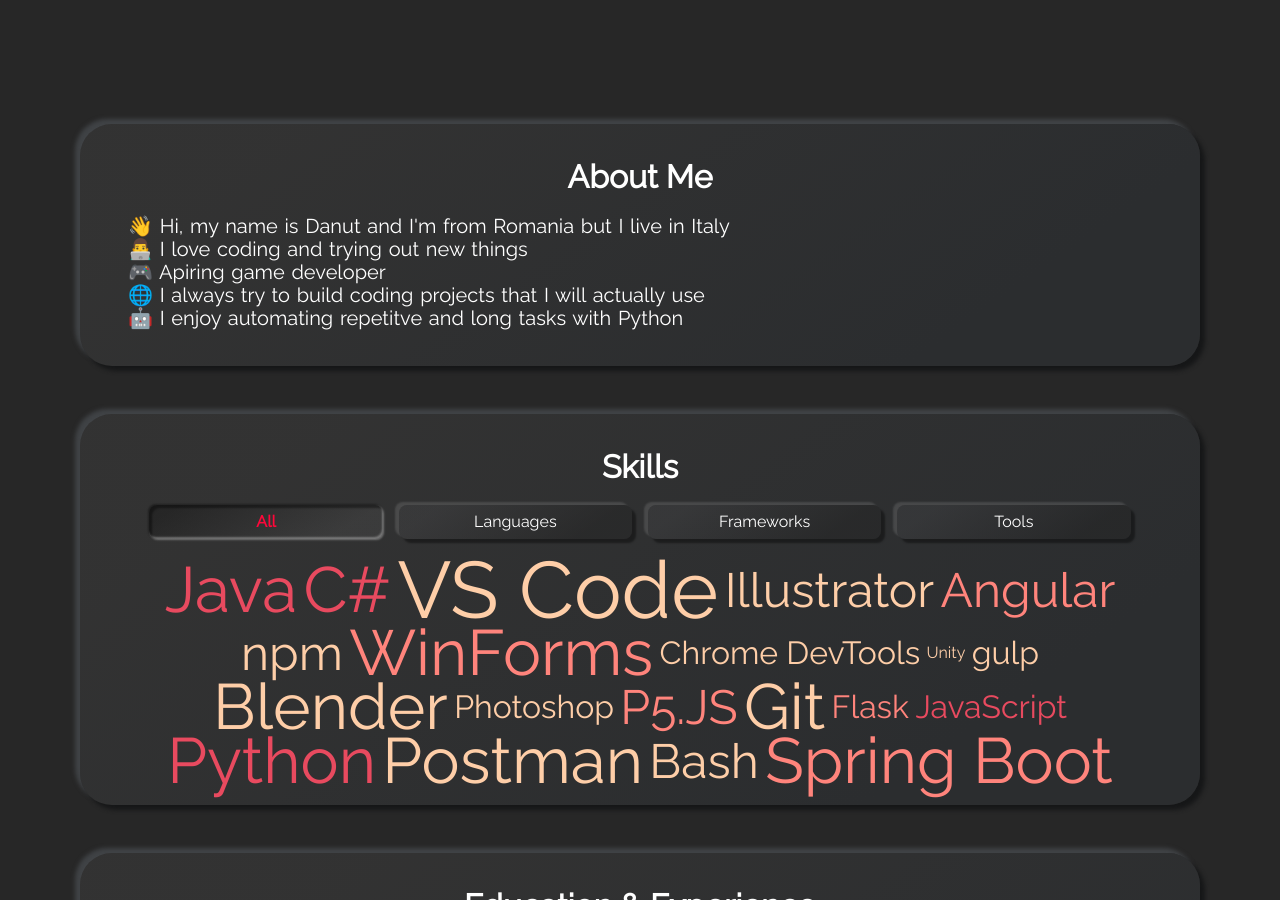
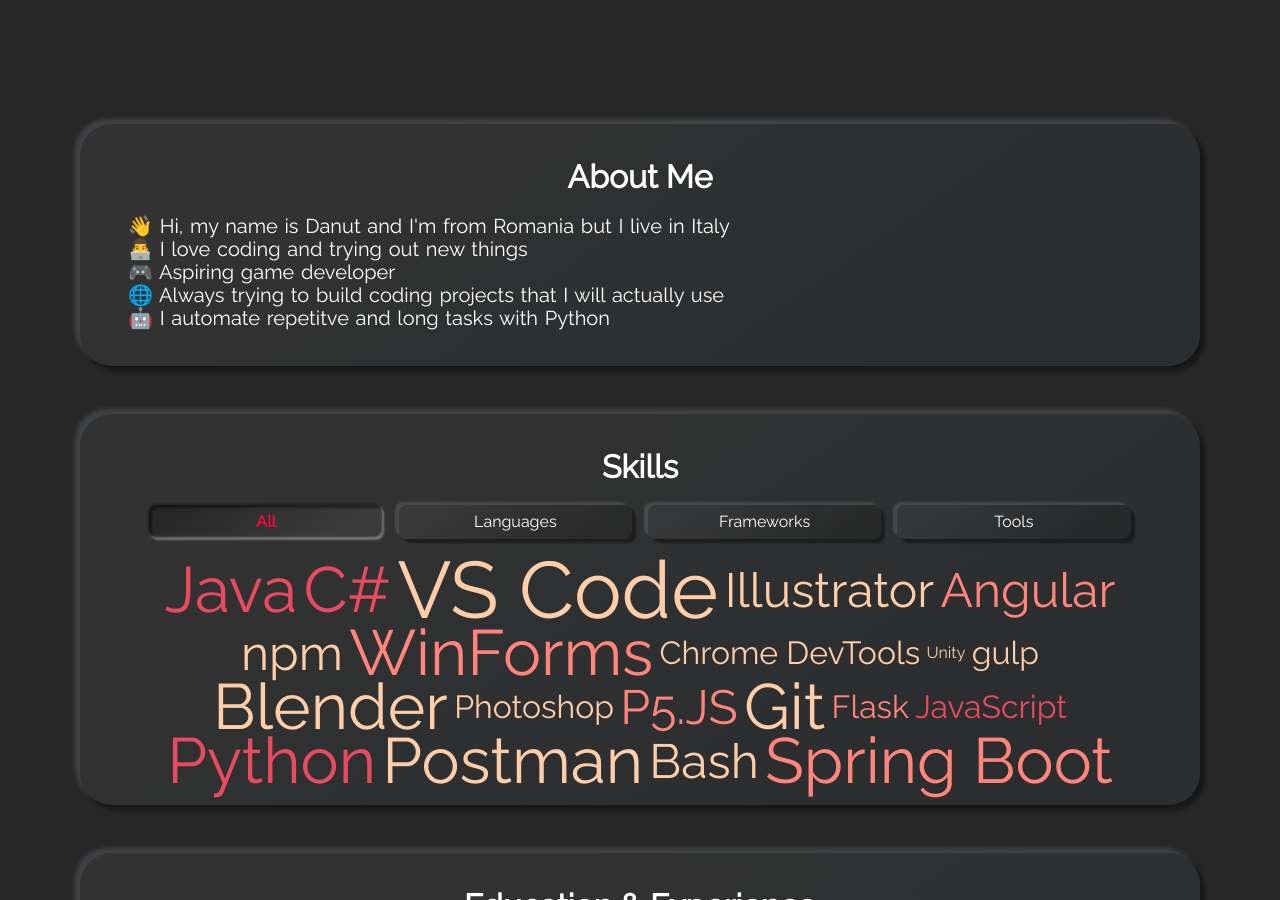
Before and after one commit to PettingStrings/pettingstrings.github.io, a Jekyll site: the page built from index.html, in a window 1280 px wide and 900 px high, scrolled down 936 px. Built offline with Jekyll 4.4.1, drawn with Linux system fonts in a browser that asks for light colours.

Commit message:
Corrected Typo

```diff
--- a/_config.yml
+++ b/_config.yml
@@ -38,9 +38,9 @@
 about_me_description: "
 👋 Hi, my name is Danut and I'm from Romania but I live in Italy<br>
 👨‍💻 I love coding and trying out new things<br>
-🎮 Apiring game developer<br>
-🌐 I always try to build coding projects that I will actually use<br>
-🤖 I enjoy automating repetitve and long tasks with Python
+🎮 Aspiring game developer<br>
+🌐 Always trying to build coding projects that I will actually use<br>
+🤖 I automate repetitve and long tasks with Python
 "
 # SKILLS SECTION
 # show_skills_card:
```
